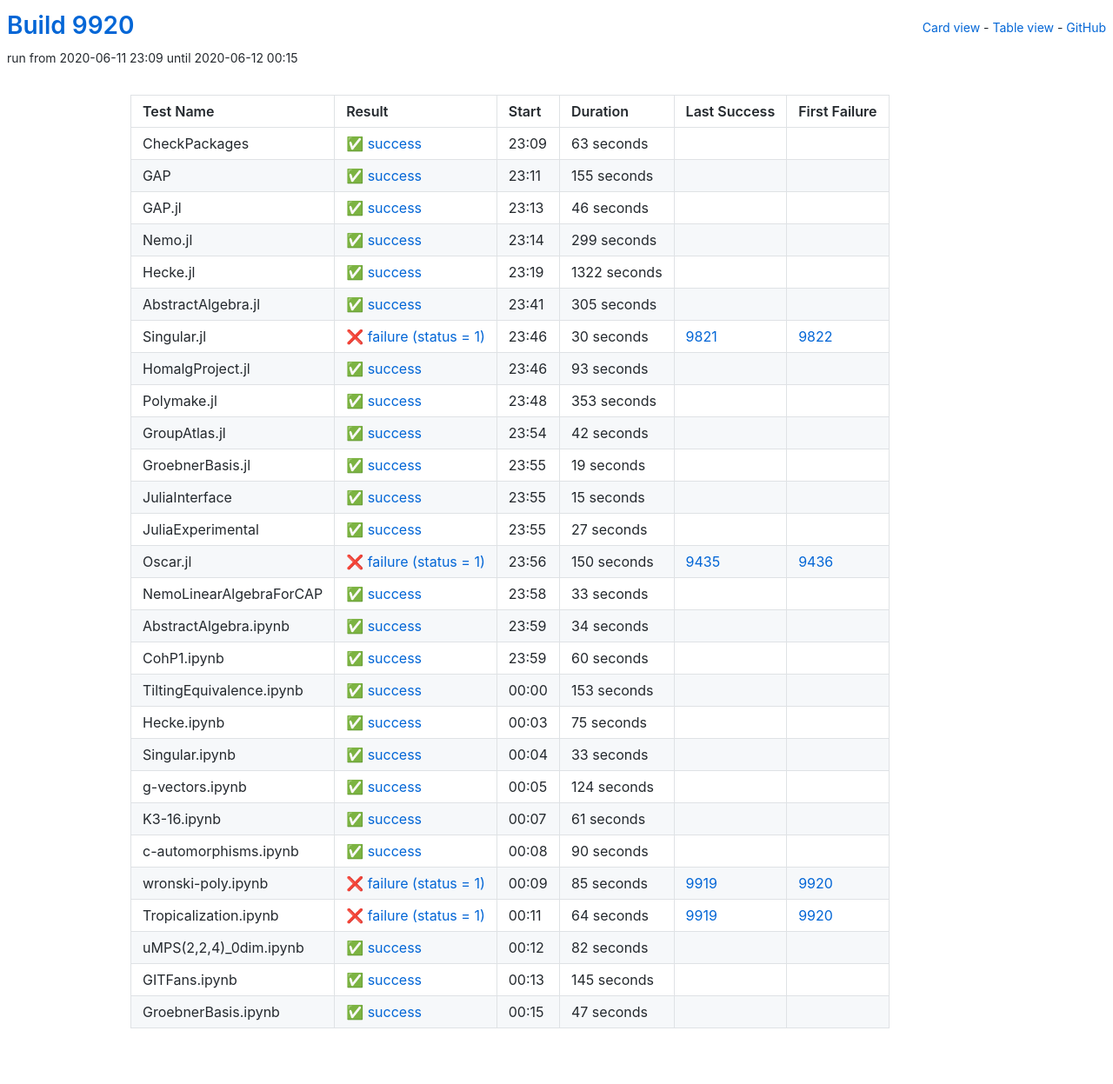
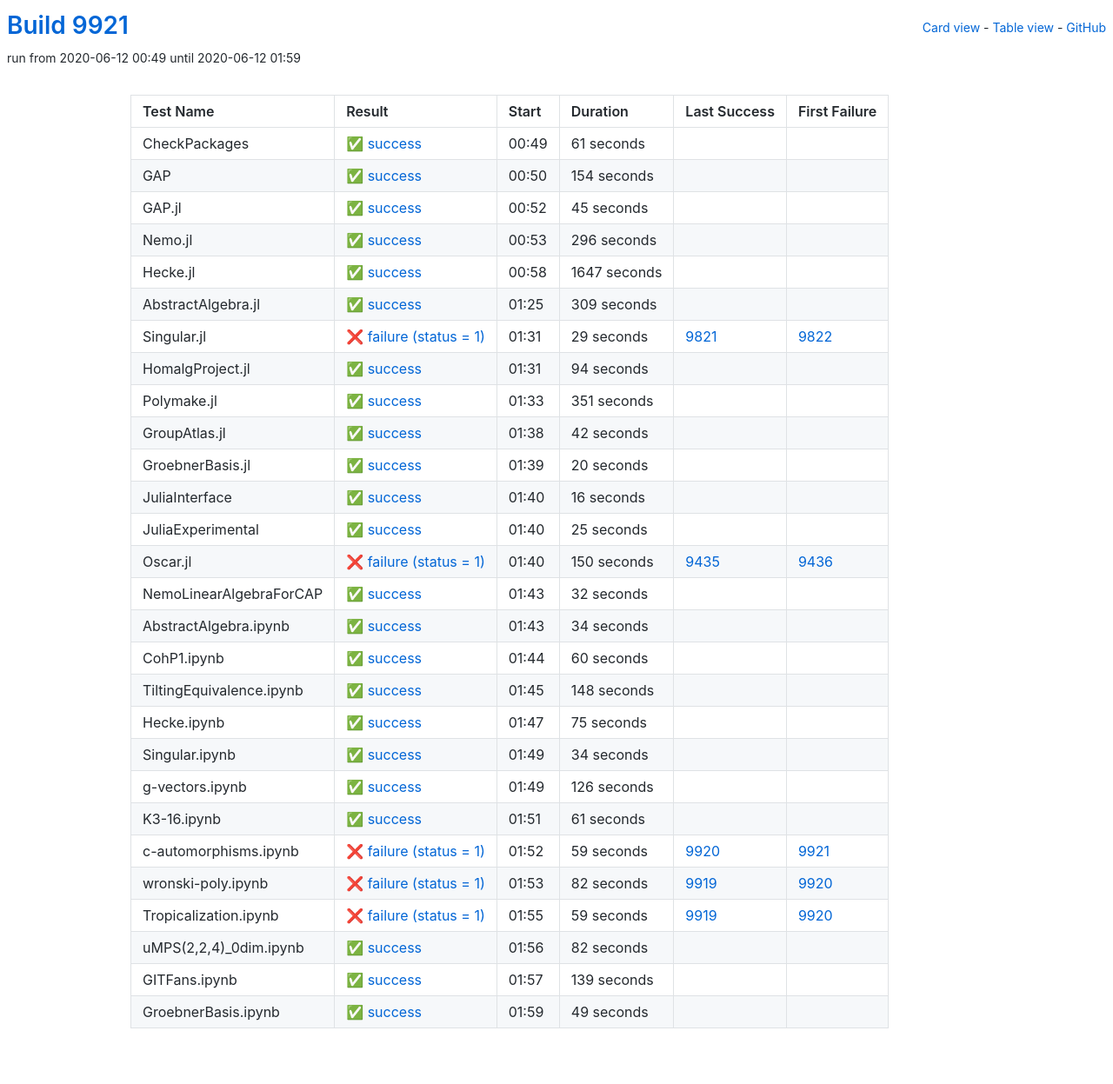
Before and after one commit to oscar-system/oscar-ci-status, a Jekyll site: the page built from table.html, in a window 1280 px wide. Shown: the whole page at 87% size. Built offline with Jekyll 4.4.1, drawn with Linux system fonts in a browser that asks for light colours.

Commit message:
Build #9921

```diff
--- a/_data/ci.yml
+++ b/_data/ci.yml
@@ -1,6 +1,6 @@
 ---
-build: 9920
-build_url: https://oscarci.mathematik.uni-kl.de/job/oscar/9920/
+build: 9921
+build_url: https://oscarci.mathematik.uni-kl.de/job/oscar/9921/
 job: oscar
 organization: oscar-system
 repo: oscar-ci-status
@@ -8,116 +8,116 @@
 tests:
 - name: CheckPackages
   id: checkpackages
-  log: https://oscarci.mathematik.uni-kl.de/job/oscar/9920/artifact/logs/build-9920/CheckPackages.log
-  start: 2020-06-11 23:09
+  log: https://oscarci.mathematik.uni-kl.de/job/oscar/9921/artifact/logs/build-9921/CheckPackages.log
+  start: 2020-06-12 00:49
   success: true
   exitcode: 0
   status: success
-  duration: 63
+  duration: 61
   last_success: false
   last_success_url:
   first_failure: false
   first_failure_url:
 - name: GAP
   id: gap
-  log: https://oscarci.mathematik.uni-kl.de/job/oscar/9920/artifact/logs/build-9920/GAP.log
-  start: 2020-06-11 23:11
+  log: https://oscarci.mathematik.uni-kl.de/job/oscar/9921/artifact/logs/build-9921/GAP.log
+  start: 2020-06-12 00:50
   success: true
   exitcode: 0
   status: success
-  duration: 155
+  duration: 154
   last_success: false
   last_success_url:
   first_failure: false
   first_failure_url:
 - name: GAP.jl
   id: gap-jl
-  log: https://oscarci.mathematik.uni-kl.de/job/oscar/9920/artifact/logs/build-9920/GAP.jl.log
-  start: 2020-06-11 23:13
+  log: https://oscarci.mathematik.uni-kl.de/job/oscar/9921/artifact/logs/build-9921/GAP.jl.log
+  start: 2020-06-12 00:52
   success: true
   exitcode: 0
   status: success
-  duration: 46
+  duration: 45
   last_success: false
   last_success_url:
   first_failure: false
   first_failure_url:
 - name: Nemo.jl
   id: nemo-jl
-  log: https://oscarci.mathematik.uni-kl.de/job/oscar/9920/artifact/logs/build-9920/Nemo.jl.log
-  start: 2020-06-11 23:14
+  log: https://oscarci.mathematik.uni-kl.de/job/oscar/9921/artifact/logs/build-9921/Nemo.jl.log
+  start: 2020-06-12 00:53
   success: true
   exitcode: 0
   status: success
-  duration: 299
+  duration: 296
   last_success: false
   last_success_url:
   first_failure: false
   first_failure_url:
 - name: Hecke.jl
   id: hecke-jl
-  log: https://oscarci.mathematik.uni-kl.de/job/oscar/9920/artifact/logs/build-9920/Hecke.jl.log
-  start: 2020-06-11 23:19
+  log: https://oscarci.mathematik.uni-kl.de/job/oscar/9921/artifact/logs/build-9921/Hecke.jl.log
+  start: 2020-06-12 00:58
   success: true
   exitcode: 0
   status: success
-  duration: 1322
+  duration: 1647
   last_success: false
   last_success_url:
   first_failure: false
   first_failure_url:
 - name: AbstractAlgebra.jl
   id: abstractalgebra-jl
-  log: https://oscarci.mathematik.uni-kl.de/job/oscar/9920/artifact/logs/build-9920/AbstractAlgebra.jl.log
-  start: 2020-06-11 23:41
+  log: https://oscarci.mathematik.uni-kl.de/job/oscar/9921/artifact/logs/build-9921/AbstractAlgebra.jl.log
+  start: 2020-06-12 01:25
   success: true
   exitcode: 0
   status: success
-  duration: 305
+  duration: 309
   last_success: false
   last_success_url:
   first_failure: false
   first_failure_url:
 - name: Singular.jl
   id: singular-jl
-  log: https://oscarci.mathematik.uni-kl.de/job/oscar/9920/artifact/logs/build-9920/Singular.jl.log
-  start: 2020-06-11 23:46
+  log: https://oscarci.mathematik.uni-kl.de/job/oscar/9921/artifact/logs/build-9921/Singular.jl.log
+  start: 2020-06-12 01:31
   success: false
   exitcode: 1
   status: failure
-  duration: 30
+  duration: 29
   last_success: 9821
   last_success_url: https://oscarci.mathematik.uni-kl.de/job/oscar/9821/
   first_failure: 9822
   first_failure_url: https://oscarci.mathematik.uni-kl.de/job/oscar/9822/
 - name: HomalgProject.jl
   id: homalgproject-jl
-  log: https://oscarci.mathematik.uni-kl.de/job/oscar/9920/artifact/logs/build-9920/HomalgProject.jl.log
-  start: 2020-06-11 23:46
+  log: https://oscarci.mathematik.uni-kl.de/job/oscar/9921/artifact/logs/build-9921/HomalgProject.jl.log
+  start: 2020-06-12 01:31
   success: true
   exitcode: 0
   status: success
-  duration: 93
+  duration: 94
   last_success: false
   last_success_url:
   first_failure: false
   first_failure_url:
 - name: Polymake.jl
   id: polymake-jl
-  log: https://oscarci.mathematik.uni-kl.de/job/oscar/9920/artifact/logs/build-9920/Polymake.jl.log
-  start: 2020-06-11 23:48
+  log: https://oscarci.mathematik.uni-kl.de/job/oscar/9921/artifact/logs/build-9921/Polymake.jl.log
+  start: 2020-06-12 01:33
   success: true
   exitcode: 0
   status: success
-  duration: 353
+  duration: 351
   last_success: false
   last_success_url:
   first_failure: false
   first_failure_url:
 - name: GroupAtlas.jl
   id: groupatlas-jl
-  log: https://oscarci.mathematik.uni-kl.de/job/oscar/9920/artifact/logs/build-9920/GroupAtlas.jl.log
-  start: 2020-06-11 23:54
+  log: https://oscarci.mathematik.uni-kl.de/job/oscar/9921/artifact/logs/build-9921/GroupAtlas.jl.log
+  start: 2020-06-12 01:38
   success: true
   exitcode: 0
   status: success
@@ -128,44 +128,44 @@
   first_failure_url:
 - name: GroebnerBasis.jl
   id: groebnerbasis-jl
-  log: https://oscarci.mathematik.uni-kl.de/job/oscar/9920/artifact/logs/build-9920/GroebnerBasis.jl.log
-  start: 2020-06-11 23:55
+  log: https://oscarci.mathematik.uni-kl.de/job/oscar/9921/artifact/logs/build-9921/GroebnerBasis.jl.log
+  start: 2020-06-12 01:39
   success: true
   exitcode: 0
   status: success
-  duration: 19
+  duration: 20
   last_success: false
   last_success_url:
   first_failure: false
   first_failure_url:
 - name: JuliaInterface
   id: juliainterface
-  log: https://oscarci.mathematik.uni-kl.de/job/oscar/9920/artifact/logs/build-9920/JuliaInterface.log
-  start: 2020-06-11 23:55
+  log: https://oscarci.mathematik.uni-kl.de/job/oscar/9921/artifact/logs/build-9921/JuliaInterface.log
+  start: 2020-06-12 01:40
   success: true
   exitcode: 0
   status: success
-  duration: 15
+  duration: 16
   last_success: false
   last_success_url:
   first_failure: false
   first_failure_url:
 - name: JuliaExperimental
   id: juliaexperimental
-  log: https://oscarci.mathematik.uni-kl.de/job/oscar/9920/artifact/logs/build-9920/JuliaExperimental.log
-  start: 2020-06-11 23:55
+  log: https://oscarci.mathematik.uni-kl.de/job/oscar/9921/artifact/logs/build-9921/JuliaExperimental.log
+  start: 2020-06-12 01:40
   success: true
   exitcode: 0
   status: success
-  duration: 27
+  duration: 25
   last_success: false
   last_success_url:
   first_failure: false
   first_failure_url:
 - name: Oscar.jl
   id: oscar-jl
-  log: https://oscarci.mathematik.uni-kl.de/job/oscar/9920/artifact/logs/build-9920/Oscar.jl.log
-  start: 2020-06-11 23:56
+  log: https://oscarci.mathematik.uni-kl.de/job/oscar/9921/artifact/logs/build-9921/Oscar.jl.log
+  start: 2020-06-12 01:40
   success: false
   exitcode: 1
   status: failure
@@ -176,20 +176,20 @@
   first_failure_url: https://oscarci.mathematik.uni-kl.de/job/oscar/9436/
 - name: NemoLinearAlgebraForCAP
   id: nemolinearalgebraforcap
-  log: https://oscarci.mathematik.uni-kl.de/job/oscar/9920/artifact/logs/build-9920/NemoLinearAlgebraForCAP.log
-  start: 2020-06-11 23:58
+  log: https://oscarci.mathematik.uni-kl.de/job/oscar/9921/artifact/logs/build-9921/NemoLinearAlgebraForCAP.log
+  start: 2020-06-12 01:43
   success: true
   exitcode: 0
   status: success
-  duration: 33
+  duration: 32
   last_success: false
   last_success_url:
   first_failure: false
   first_failure_url:
 - name: AbstractAlgebra.ipynb
   id: abstractalgebra-ipynb
-  log: https://oscarci.mathematik.uni-kl.de/job/oscar/9920/artifact/logs/build-9920/AbstractAlgebra.ipynb.log
-  start: 2020-06-11 23:59
+  log: https://oscarci.mathematik.uni-kl.de/job/oscar/9921/artifact/logs/build-9921/AbstractAlgebra.ipynb.log
+  start: 2020-06-12 01:43
   success: true
   exitcode: 0
   status: success
@@ -200,8 +200,8 @@
   first_failure_url:
 - name: CohP1.ipynb
   id: cohp1-ipynb
-  log: https://oscarci.mathematik.uni-kl.de/job/oscar/9920/artifact/logs/build-9920/CohP1.ipynb.log
-  start: 2020-06-11 23:59
+  log: https://oscarci.mathematik.uni-kl.de/job/oscar/9921/artifact/logs/build-9921/CohP1.ipynb.log
+  start: 2020-06-12 01:44
   success: true
   exitcode: 0
   status: success
@@ -212,20 +212,20 @@
   first_failure_url:
 - name: TiltingEquivalence.ipynb
   id: tiltingequivalence-ipynb
-  log: https://oscarci.mathematik.uni-kl.de/job/oscar/9920/artifact/logs/build-9920/TiltingEquivalence.ipynb.log
-  start: 2020-06-12 00:00
+  log: https://oscarci.mathematik.uni-kl.de/job/oscar/9921/artifact/logs/build-9921/TiltingEquivalence.ipynb.log
+  start: 2020-06-12 01:45
   success: true
   exitcode: 0
   status: success
-  duration: 153
+  duration: 148
   last_success: false
   last_success_url:
   first_failure: false
   first_failure_url:
 - name: Hecke.ipynb
   id: hecke-ipynb
-  log: https://oscarci.mathematik.uni-kl.de/job/oscar/9920/artifact/logs/build-9920/Hecke.ipynb.log
-  start: 2020-06-12 00:03
+  log: https://oscarci.mathematik.uni-kl.de/job/oscar/9921/artifact/logs/build-9921/Hecke.ipynb.log
+  start: 2020-06-12 01:47
   success: true
   exitcode: 0
   status: success
@@ -236,32 +236,32 @@
   first_failure_url:
 - name: Singular.ipynb
   id: singular-ipynb
-  log: https://oscarci.mathematik.uni-kl.de/job/oscar/9920/artifact/logs/build-9920/Singular.ipynb.log
-  start: 2020-06-12 00:04
+  log: https://oscarci.mathematik.uni-kl.de/job/oscar/9921/artifact/logs/build-9921/Singular.ipynb.log
+  start: 2020-06-12 01:49
   success: true
   exitcode: 0
   status: success
-  duration: 33
+  duration: 34
   last_success: false
   last_success_url:
   first_failure: false
   first_failure_url:
 - name: g-vectors.ipynb
   id: g-vectors-ipynb
-  log: https://oscarci.mathematik.uni-kl.de/job/oscar/9920/artifact/logs/build-9920/g-vectors.ipynb.log
-  start: 2020-06-12 00:05
+  log: https://oscarci.mathematik.uni-kl.de/job/oscar/9921/artifact/logs/build-9921/g-vectors.ipynb.log
+  start: 2020-06-12 01:49
   success: true
   exitcode: 0
   status: success
-  duration: 124
+  duration: 126
   last_success: false
   last_success_url:
   first_failure: false
   first_failure_url:
 - name: K3-16.ipynb
   id: k3-16-ipynb
-  log: https://oscarci.mathematik.uni-kl.de/job/oscar/9920/artifact/logs/build-9920/K3-16.ipynb.log
-  start: 2020-06-12 00:07
+  log: https://oscarci.mathematik.uni-kl.de/job/oscar/9921/artifact/logs/build-9921/K3-16.ipynb.log
+  start: 2020-06-12 01:51
   success: true
   exitcode: 0
   status: success
@@ -272,44 +272,44 @@
   first_failure_url:
 - name: c-automorphisms.ipynb
   id: c-automorphisms-ipynb
-  log: https://oscarci.mathematik.uni-kl.de/job/oscar/9920/artifact/logs/build-9920/c-automorphisms.ipynb.log
-  start: 2020-06-12 00:08
-  success: true
-  exitcode: 0
-  status: success
-  duration: 90
-  last_success: false
-  last_success_url:
-  first_failure: false
-  first_failure_url:
-- name: wronski-poly.ipynb
-  id: wronski-poly-ipynb
-  log: https://oscarci.mathematik.uni-kl.de/job/oscar/9920/artifact/logs/build-9920/wronski-poly.ipynb.log
-  start: 2020-06-12 00:09
+  log: https://oscarci.mathematik.uni-kl.de/job/oscar/9921/artifact/logs/build-9921/c-automorphisms.ipynb.log
+  start: 2020-06-12 01:52
   success: false
   exitcode: 1
   status: failure
-  duration: 85
+  duration: 59
+  last_success: 9920
+  last_success_url: https://oscarci.mathematik.uni-kl.de/job/oscar/9920/
+  first_failure: 9921
+  first_failure_url: https://oscarci.mathematik.uni-kl.de/job/oscar/9921/
+- name: wronski-poly.ipynb
+  id: wronski-poly-ipynb
+  log: https://oscarci.mathematik.uni-kl.de/job/oscar/9921/artifact/logs/build-9921/wronski-poly.ipynb.log
+  start: 2020-06-12 01:53
+  success: false
+  exitcode: 1
+  status: failure
+  duration: 82
   last_success: 9919
   last_success_url: https://oscarci.mathematik.uni-kl.de/job/oscar/9919/
   first_failure: 9920
   first_failure_url: https://oscarci.mathematik.uni-kl.de/job/oscar/9920/
 - name: Tropicalization.ipynb
   id: tropicalization-ipynb
-  log: https://oscarci.mathematik.uni-kl.de/job/oscar/9920/artifact/logs/build-9920/Tropicalization.ipynb.log
-  start: 2020-06-12 00:11
+  log: https://oscarci.mathematik.uni-kl.de/job/oscar/9921/artifact/logs/build-9921/Tropicalization.ipynb.log
+  start: 2020-06-12 01:55
   success: false
   exitcode: 1
   status: failure
-  duration: 64
+  duration: 59
   last_success: 9919
   last_success_url: https://oscarci.mathematik.uni-kl.de/job/oscar/9919/
   first_failure: 9920
   first_failure_url: https://oscarci.mathematik.uni-kl.de/job/oscar/9920/
 - name: uMPS(2,2,4)_0dim.ipynb
   id: umps-2-2-4-0dim-ipynb
-  log: https://oscarci.mathematik.uni-kl.de/job/oscar/9920/artifact/logs/build-9920/uMPS-2-2-4-_0dim.ipynb.log
-  start: 2020-06-12 00:12
+  log: https://oscarci.mathematik.uni-kl.de/job/oscar/9921/artifact/logs/build-9921/uMPS-2-2-4-_0dim.ipynb.log
+  start: 2020-06-12 01:56
   success: true
   exitcode: 0
   status: success
@@ -320,24 +320,24 @@
   first_failure_url:
 - name: GITFans.ipynb
   id: gitfans-ipynb
-  log: https://oscarci.mathematik.uni-kl.de/job/oscar/9920/artifact/logs/build-9920/GITFans.ipynb.log
-  start: 2020-06-12 00:13
+  log: https://oscarci.mathematik.uni-kl.de/job/oscar/9921/artifact/logs/build-9921/GITFans.ipynb.log
+  start: 2020-06-12 01:57
   success: true
   exitcode: 0
   status: success
-  duration: 145
+  duration: 139
   last_success: false
   last_success_url:
   first_failure: false
   first_failure_url:
 - name: GroebnerBasis.ipynb
   id: groebnerbasis-ipynb
-  log: https://oscarci.mathematik.uni-kl.de/job/oscar/9920/artifact/logs/build-9920/GroebnerBasis.ipynb.log
-  start: 2020-06-12 00:15
+  log: https://oscarci.mathematik.uni-kl.de/job/oscar/9921/artifact/logs/build-9921/GroebnerBasis.ipynb.log
+  start: 2020-06-12 01:59
   success: true
   exitcode: 0
   status: success
-  duration: 47
+  duration: 49
   last_success: false
   last_success_url:
   first_failure: false
```
Also changed, not shown: README.md.
